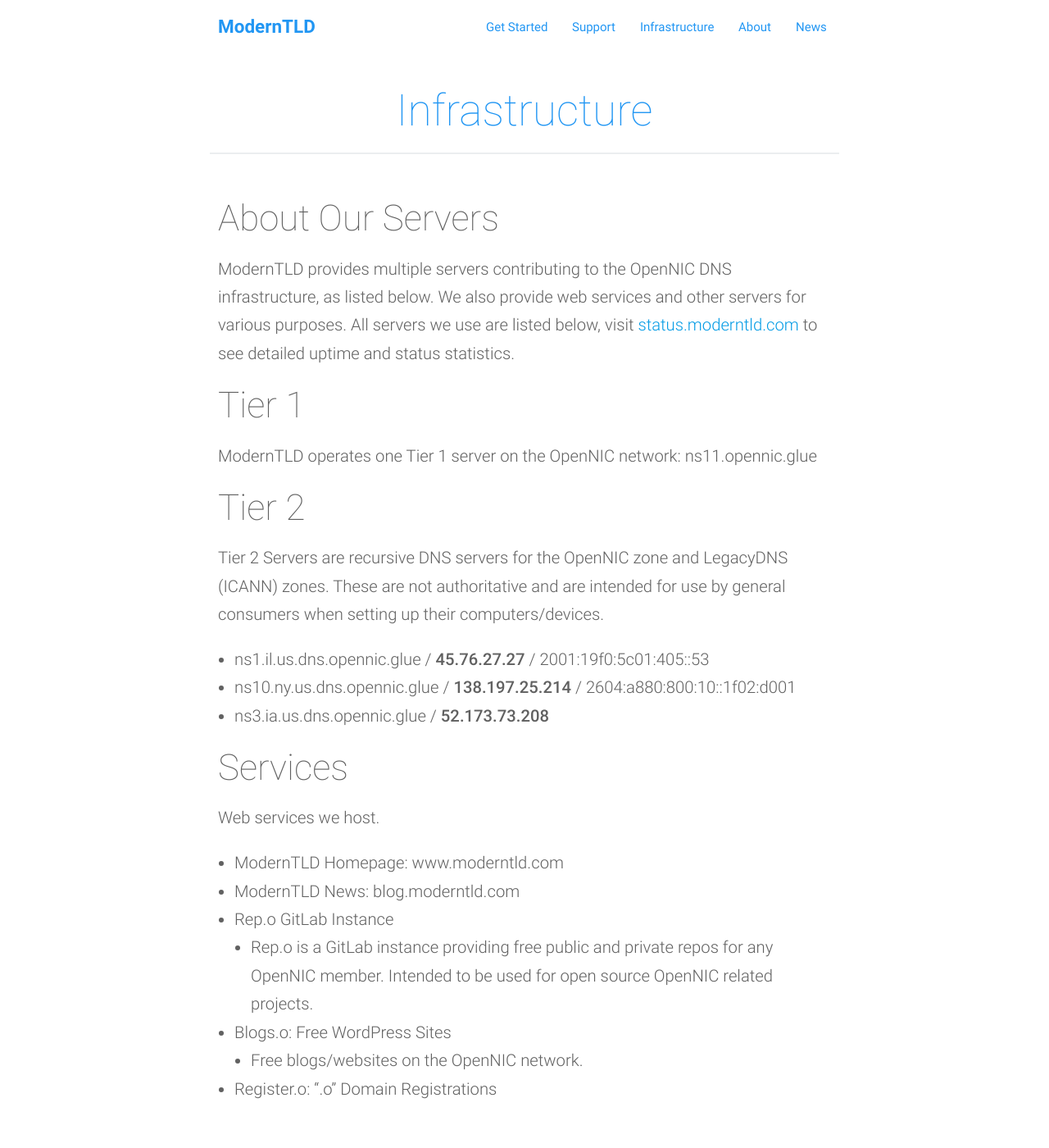
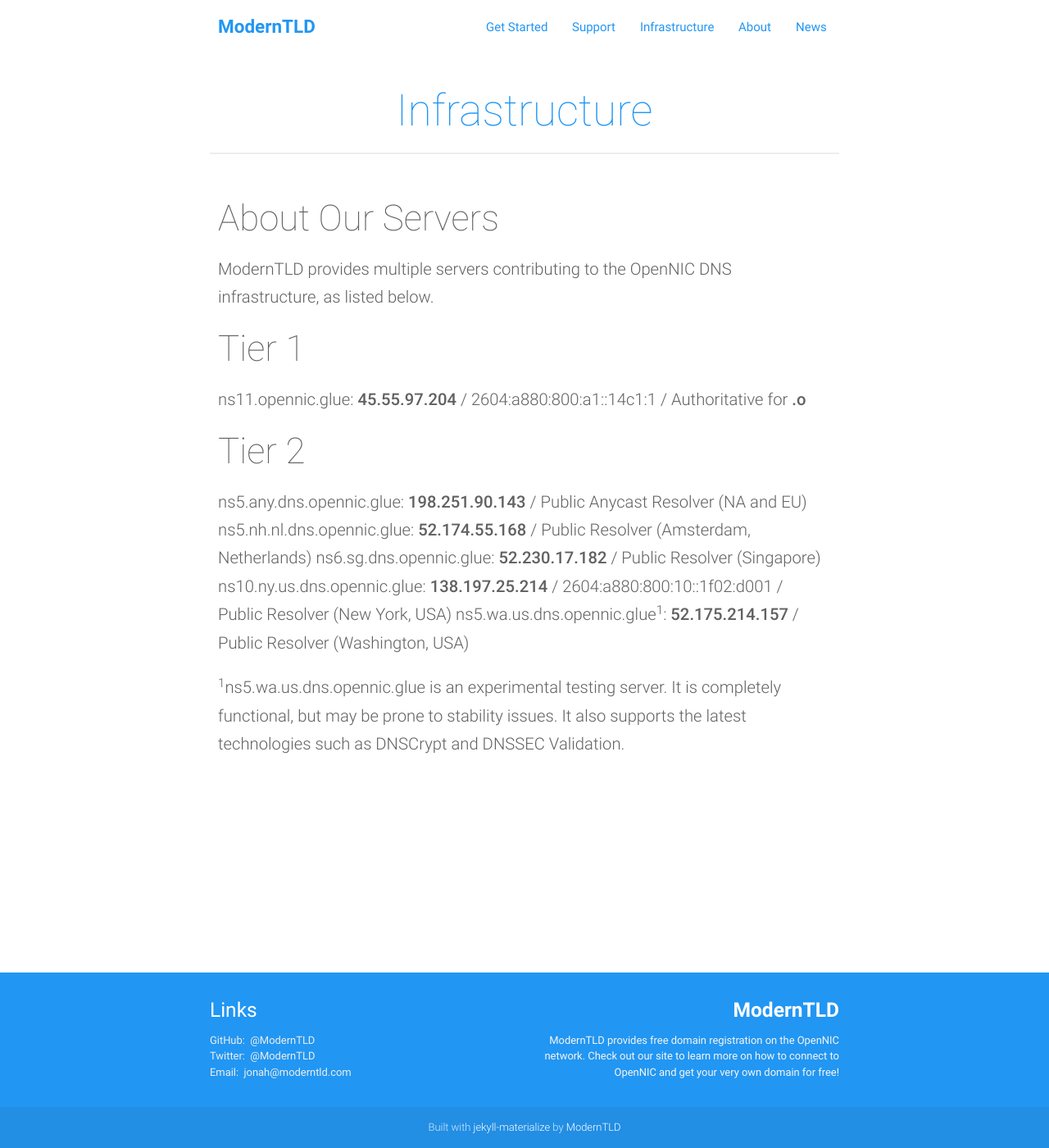
Before and after one commit to moderntld/www.moderntld.com, a Jekyll site: the page built from infrastructure.md, in a window 1280 px wide and 1400 px high. Shown: the whole window at 82% size. Built offline with Jekyll 4.4.1, drawn with Linux system fonts in a browser that asks for light colours; comment, search, counter and statistics services are not loaded.

Commit message:
Infrastructure Page Updates

```diff
--- a/infrastructure.md
+++ b/infrastructure.md
@@ -6,28 +6,18 @@
 
 ### About Our Servers
 
-ModernTLD provides multiple servers contributing to the OpenNIC DNS infrastructure, as listed below. We also provide web services and other servers for various purposes. All servers we use are listed below, visit [status.moderntld.com](https://status.moderntld.com/) to see detailed uptime and status statistics.
+ModernTLD provides multiple servers contributing to the OpenNIC DNS infrastructure, as listed below.
 
 ### Tier 1
 
-ModernTLD operates one Tier 1 server on the OpenNIC network: ns11.opennic.glue
+ns11.opennic.glue: **45.55.97.204** / 2604:a880:800:a1::14c1:1 / Authoritative for **.o**
 
 ### Tier 2
 
-Tier 2 Servers are recursive DNS servers for the OpenNIC zone and LegacyDNS (ICANN) zones. These are not authoritative and are intended for use by general consumers when setting up their computers/devices.
+ns5.any.dns.opennic.glue: **198.251.90.143** / Public Anycast Resolver (NA and EU)
+ns5.nh.nl.dns.opennic.glue: **52.174.55.168** / Public Resolver (Amsterdam, Netherlands)
+ns6.sg.dns.opennic.glue: **52.230.17.182** / Public Resolver (Singapore)
+ns10.ny.us.dns.opennic.glue: **138.197.25.214** / 2604:a880:800:10::1f02:d001 / Public Resolver (New York, USA)
+ns5.wa.us.dns.opennic.glue<sup>1</sup>: **52.175.214.157** / Public Resolver (Washington, USA)
 
-- ns1.il.us.dns.opennic.glue / **45.76.27.27** / 2001:19f0:5c01:405::53
-- ns10.ny.us.dns.opennic.glue / **138.197.25.214** / 2604:a880:800:10::1f02:d001
-- ns3.ia.us.dns.opennic.glue / **52.173.73.208**
-
-### Services
-
-Web services we host.
-
-- ModernTLD Homepage: www.moderntld.com
-- ModernTLD News: blog.moderntld.com
-- Rep.o GitLab Instance
-	- Rep.o is a GitLab instance providing free public and private repos for any OpenNIC member. Intended to be used for open source OpenNIC related projects.
-- Blogs.o: Free WordPress Sites
-	- Free blogs/websites on the OpenNIC network.
-- Register.o: ".o" Domain Registrations
+<sup>1</sup>ns5.wa.us.dns.opennic.glue is an experimental testing server. It is completely functional, but may be prone to stability issues. It also supports the latest technologies such as DNSCrypt and DNSSEC Validation.
```
Also changed, not shown: 404.md (+4 -5 lines).
